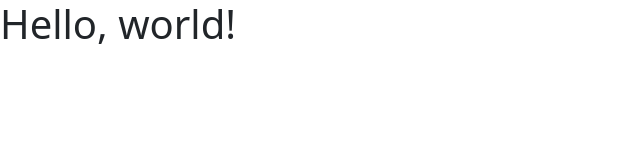
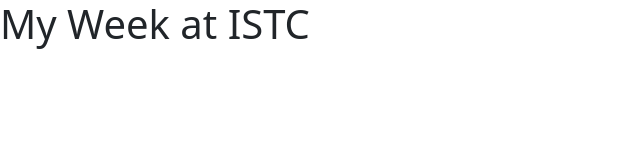
Before and after one commit to danjpal16/Summer-tainment, a plain HTML site: page index.html in a window 1280 px wide. Shown: the whole page, without its empty margins (0-640 px from the left). Drawn offline with nearby package versions, Linux system fonts and the light colour scheme.

Commit message:
commit 2

```diff
--- a/index.html
+++ b/index.html
@@ -8,7 +8,7 @@
     <link rel="stylesheet" href="style.css">
   </head>
   <body>
-    <h1>Hello, world!</h1>
+    <h1>My Week at ISTC</h1>
     <script src="https://cdn.jsdelivr.net/npm/bootstrap@5.3.2/dist/js/bootstrap.bundle.min.js" integrity="sha384-C6RzsynM9kWDrMNeT87bh95OGNyZPhcTNXj1NW7RuBCsyN/o0jlpcV8Qyq46cDfL" crossorigin="anonymous"></script>
   </body>
 </html>
```
